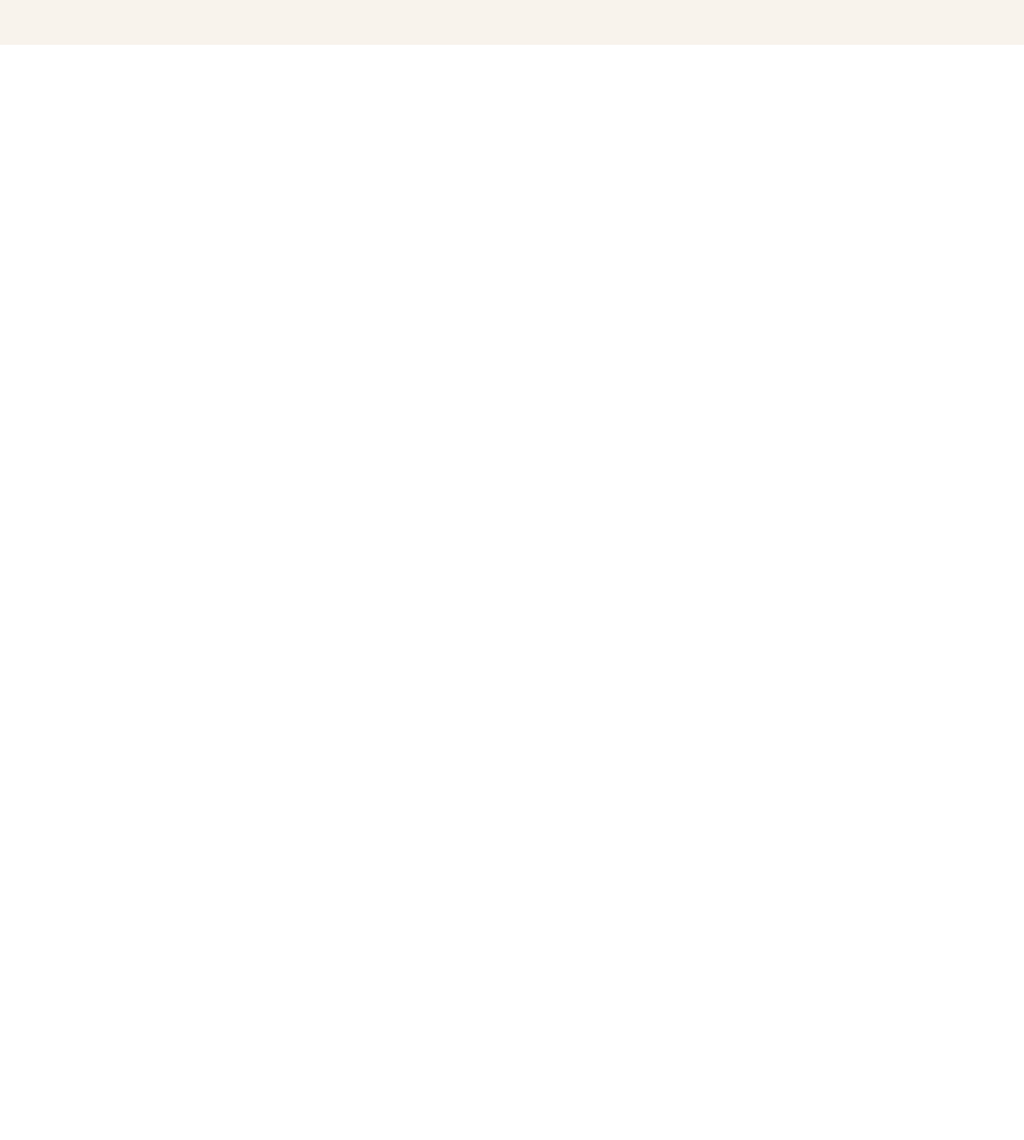
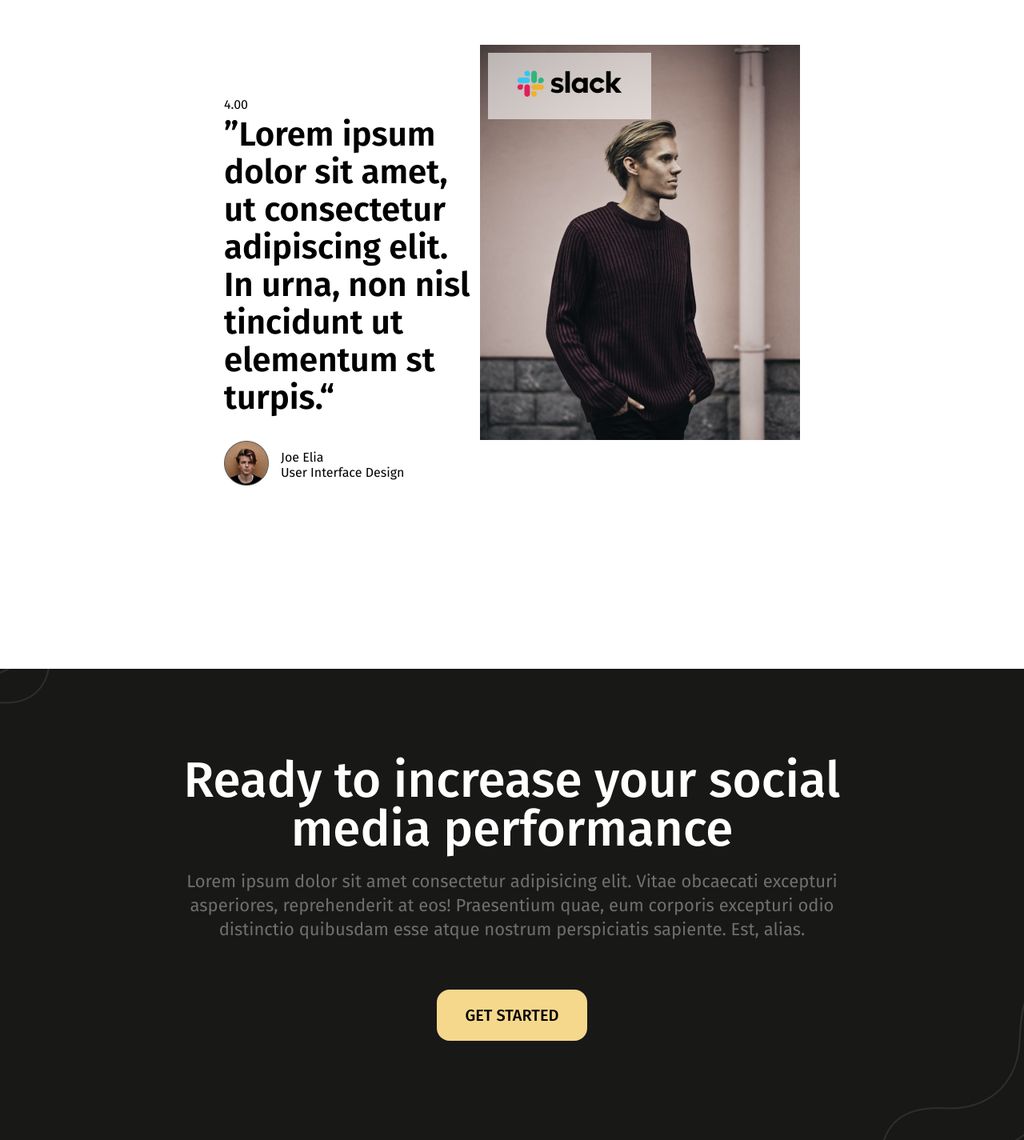
Before and after one commit to 3Tushka/Marft, a website built with Vite: page index.html in a window 1280 px wide. Shown: the part 4140-5565 px from the top of the page at 80% size. Before the commit the page ends 4196 px from the top, so only its background shows below. Built offline with nearby package versions, Linux system fonts and the light colour scheme.

Commit message:
feat: add review and increasing section

```diff
--- a/index.html
+++ b/index.html
@@ -170,11 +170,11 @@
 
   <section class="service">
     <div class="service-wrapper">
-      <div class="service-box">
-        <div class="service-box__title">
+      <div class="service-box title-box">
+        <div class="service-box__title title-box__title">
           <h2>What we provide</h2>
         </div>
-        <div class="service-box__desc">
+        <div class="service-box__desc title-box__desc">
           <p>Lorem ipsum dolor sit amet, consectetur adipiscing elit. In urna, non nisl
             tincidunt ut elementum turpis.</p>
         </div>
@@ -188,9 +188,10 @@
             <h3>Social Advertising</h3>
           </div>
           <div class="service-item__subtext">
-            Lorem ipsum dolor sit amet consectetur adipisicing elit. Culpa aspernatur, commodi laboriosam incidunt
-            reprehenderit corrupti. A aperiam sint dolor eveniet, at quis esse impedit, perspiciatis, laborum ut libero
-            rerum sequi!
+            <p>Lorem ipsum dolor sit amet consectetur adipisicing elit. Culpa aspernatur, commodi laboriosam incidunt
+              reprehenderit corrupti. A aperiam sint dolor eveniet, at quis esse impedit, perspiciatis, laborum ut
+              libero
+              rerum sequi!</p>
           </div>
           <div class="service-item__learn-more">
             <a href="">Learn More</a>
@@ -204,9 +205,10 @@
             <h3>Partnership Management</h3>
           </div>
           <div class="service-item__subtext">
-            Lorem ipsum dolor sit amet consectetur adipisicing elit. Culpa aspernatur, commodi laboriosam incidunt
-            reprehenderit corrupti. A aperiam sint dolor eveniet, at quis esse impedit, perspiciatis, laborum ut libero
-            rerum sequi!
+            <p>Lorem ipsum dolor sit amet consectetur adipisicing elit. Culpa aspernatur, commodi laboriosam incidunt
+              reprehenderit corrupti. A aperiam sint dolor eveniet, at quis esse impedit, perspiciatis, laborum ut
+              libero
+              rerum sequi!</p>
           </div>
           <div class="service-item__learn-more">
             <a href="">Learn More</a>
@@ -220,9 +222,10 @@
             <h3> Contect Creations</h3>
           </div>
           <div class="service-item__subtext">
-            Lorem ipsum dolor sit amet consectetur adipisicing elit. Culpa aspernatur, commodi laboriosam incidunt
-            reprehenderit corrupti. A aperiam sint dolor eveniet, at quis esse impedit, perspiciatis, laborum ut libero
-            rerum sequi!
+            <p>Lorem ipsum dolor sit amet consectetur adipisicing elit. Culpa aspernatur, commodi laboriosam incidunt
+              reprehenderit corrupti. A aperiam sint dolor eveniet, at quis esse impedit, perspiciatis, laborum ut
+              libero
+              rerum sequi!</p>
           </div>
           <div class="service-item__learn-more">
             <a href="">Learn More</a>
@@ -231,6 +234,58 @@
       </div>
     </div>
   </section>
+
+  <section class="review">
+    <div class="review-wrapper">
+      <div class="review-item">
+        <div class="review-item__rating">
+          <p>4.00</p>
+          <!--stars-->
+        </div>
+        <div class="review-item__text">
+          <p> ”Lorem ipsum dolor sit amet, ut consectetur adipiscing elit. In urna, non nisl tincidunt ut elementum st
+            turpis.“</p>
+        </div>
+        <div class="review-item__username username">
+          <div class="username__icon">
+            <img src="/src/assets/images/models/model-4.png" alt="Joe">
+          </div>
+          <div class="username-info-box">
+            <div class="username-info-box__name">
+              Joe Elia
+            </div>
+            <div class="username-info-box__job">
+              User Interface Design
+            </div>
+          </div>
+        </div>
+      </div>
+      <div class="review-item">
+        <div class="review-photo">
+          <div class="slack-container">
+            <img src="/src/assets/images/companies/slack-trend.png" alt="slack-on-man">
+          </div>
+        </div>
+      </div>
+    </div>
+  </section>
+
+  <section class="increasing">
+    <div class="increasing-wrapper">
+      <div class="increasing-box title-box">
+        <div class="increasing-box__title title-box__title">
+          <h2>Ready to increase
+            your social media performance</h2>
+        </div>
+        <div class="increasing-box__desc title-box__desc">
+          <p>Lorem ipsum dolor sit amet consectetur adipisicing elit. Vitae obcaecati excepturi asperiores,
+            reprehenderit at eos! Praesentium quae, eum corporis excepturi odio distinctio quibusdam esse atque nostrum
+            perspiciatis sapiente. Est, alias.</p>
+        </div>
+        <button class="btn-box">Get started</button>
+      </div>
+    </div>
+  </section>
   <script type="module" src="/src/js/main.js"></script>
 </body>
 
--- a/src/style/base/re-use-parts.scss
+++ b/src/style/base/re-use-parts.scss
@@ -20,3 +20,29 @@ img {
     height: auto;
     object-fit: cover;
 }
+
+.title-box {
+    margin: 0 auto 70px;
+    text-align: center;
+    max-width: 513px;
+
+    &__title {
+        margin: 0 0 15px 0;
+        padding: 0;
+
+        h2 {
+            font-size: 58px;
+            line-height: 34px;
+            color: $main-text-color;
+        }
+    }
+
+    &__desc {
+        color: $submain-grey;
+
+        p {
+            font-size: 22px;
+            line-height: 30px;
+        }
+    }
+}
--- a/src/style/main-style.scss
+++ b/src/style/main-style.scss
@@ -8,6 +8,10 @@
 @import '../style/parts/_marketing';
 @import '../style/parts/_video';
 @import '../style/parts/_service';
+@import '../style/parts/_service';
+@import '../style/parts/_review';
+@import '../style/parts/_increasing';
+@import '../style/parts/_blog';
 
 * {
     margin: 0;
--- /dev/null
+++ b/src/style/parts/_blog.scss
@@ -0,0 +1,3 @@
+.blog-wrapper {
+    margin: 160px 215px;
+}
--- /dev/null
+++ b/src/style/parts/_increasing.scss
@@ -0,0 +1,36 @@
+.increasing-wrapper {
+    background-image: url('/src/assets/backgrounds/waves.png');
+    background-position: center;
+    background-repeat: no-repeat;
+    background-size: cover;
+    background-color: $main-text-color;
+    width: 100%;
+    height: 589px;
+    z-index: -2;
+
+    .increasing-box {
+        max-width: 900px;
+        margin: 0 auto;
+
+        &__title {
+            margin: 0;
+            padding: 109px 0 20px;
+
+            h2 {
+                color: #fff;
+                font-weight: 500;
+                font-size: 62px;
+                line-height: 61px;
+            }
+        }
+
+        &__desc {
+            font-size: 13px;
+            line-height: 30px;
+        }
+
+        .btn-box {
+            margin: 60px 0;
+        }
+    }
+}
--- a/src/style/parts/_marketing.scss
+++ b/src/style/parts/_marketing.scss
@@ -32,6 +32,12 @@
                 margin-bottom: 40px;
             }
 
+            &__subtext {
+                font-size: $font-grey-text;
+                line-height: 25px;
+                color: $submain-grey;
+            }
+
             .marketing-list {
                 margin: 13px 35px;
                 list-style-image: url("/src/assets/images/figures/Correct.png");
@@ -40,12 +46,6 @@
                     font-weight: 500;
                     line-height: 30px;
                 }
-            }
-
-            &__subtext {
-                font-size: $font-grey-text;
-                line-height: 25px;
-                color: $submain-grey;
             }
 
             .marketing-btn {
--- /dev/null
+++ b/src/style/parts/_review.scss
@@ -0,0 +1,54 @@
+.review {
+
+    .review-wrapper {
+        margin: 90px 280px 160px;
+        display: flex;
+        justify-content: space-evenly;
+
+        .review-item {
+            max-width: 470px;
+
+            &__rating {
+                display: flex;
+            }
+
+            &__text {
+                margin: 5px 0 30px;
+
+                p {
+                    font-weight: 600;
+                    font-size: 42px;
+                    line-height: 47px;
+                }
+            }
+
+            .username {
+                display: flex;
+                gap: 15px;
+                align-items: center;
+
+            }
+
+            .review-photo {
+                width: 400px;
+                height: 494px;
+                background-image: url('/src/assets/images/main-pictures/page-3.png');
+
+                .slack-container {
+                    max-width: 171px;
+                    max-height: 70px;
+                    background: rgba(255, 255, 255, 0.6);
+                    backdrop-filter: blur(12px);
+                    padding: 22.43px 35.75px;
+                    margin: 10px;
+                    position: absolute;
+
+                }
+            }
+        }
+
+        .review-item:nth-child(1) {
+            margin: 65px 0;
+        }
+    }
+}
--- a/src/style/parts/_service.scss
+++ b/src/style/parts/_service.scss
@@ -3,31 +3,6 @@
 
     .service-wrapper {
         padding: 161px 215px 100px;
-
-        .service-box {
-            margin: 0 auto 70px;
-            text-align: center;
-            max-width: 513px;
-
-            &__title {
-                margin-bottom: 15px;
-
-                h2 {
-                    font-size: 58px;
-                    line-height: 34px;
-                    color: $main-text-color;
-                }
-            }
-
-            &__desc {
-                color: $submain-grey;
-
-                p {
-                    font-size: 22px;
-                    line-height: 30px;
-                }
-            }
-        }
 
         .service-container {
             display: flex;
@@ -62,9 +37,13 @@
                 }
 
                 &__subtext {
-                    color: $submain-grey;
-                    font-weight: 500;
-                    line-height: 30px;
+                    max-height: 240px;
+
+                    p {
+                        color: $submain-grey;
+                        font-weight: 500;
+                        line-height: 30px;
+                    }
                 }
 
                 &__learn-more {
```
